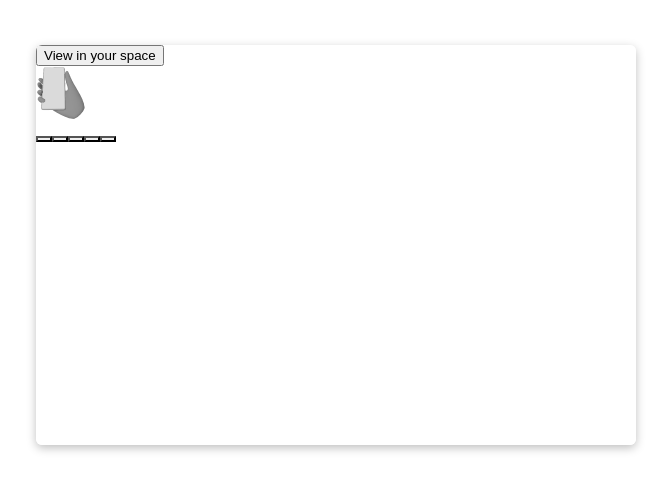
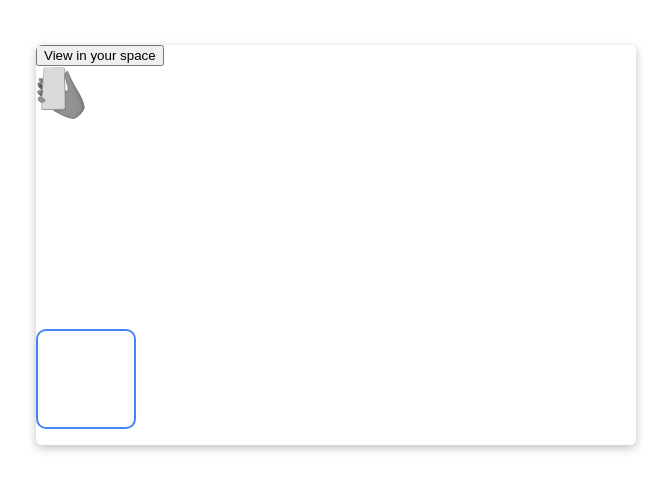
Before and after one commit to sakshamsaini/avro, a plain HTML site: page index1.html in a window 1280 px wide. Shown: the part 69-560 px from the top of the page, without its empty margins (304-975 px from the left). Drawn offline with Linux system fonts and the light colour scheme; some packages are replaced by stand-ins of ours; a script that the page names is missing.

Commit message:
Update index1.html

```diff
--- a/index1.html
+++ b/index1.html
@@ -15,7 +15,6 @@
   <img class="header_logo" src="avroLogo.png"></img>
   <div id="card">
     <model-viewer src="Chair_01.glb" ar ar-modes="webxr scene-viewer quick-look" camera-controls tone-mapping="neutral" shadow-intensity="1">
-
 
       <button slot="ar-button" id="ar-button">
         View in your space
@@ -51,5 +50,49 @@
       });
     });
   </script>
+<style>
+  .slider {
+    width: 100%;
+    text-align: center;
+    overflow: hidden;
+    position: absolute;
+    bottom: 16px;
+  }
+
+  .slides {
+    display: flex;
+    overflow-x: auto;
+    scroll-snap-type: x mandatory;
+    scroll-behavior: smooth;
+    -webkit-overflow-scrolling: touch;
+  }
+
+  .slide {
+    scroll-snap-align: start;
+    flex-shrink: 0;
+    width: 100px;
+    height: 100px;
+    background-size: contain;
+    background-repeat: no-repeat;
+    background-position: center;
+    background-color: #fff;
+    margin-right: 10px;
+    border-radius: 10px;
+    border: none;
+    display: flex;
+  }
+
+  .slide.selected {
+    border: 2px solid #4285f4;
+  }
+
+  .slide:focus {
+    outline: none;
+  }
+
+  .slide:focus-visible {
+    outline: 1px solid #4285f4;
+  }
+</style>
 </body>
 </html>
```
